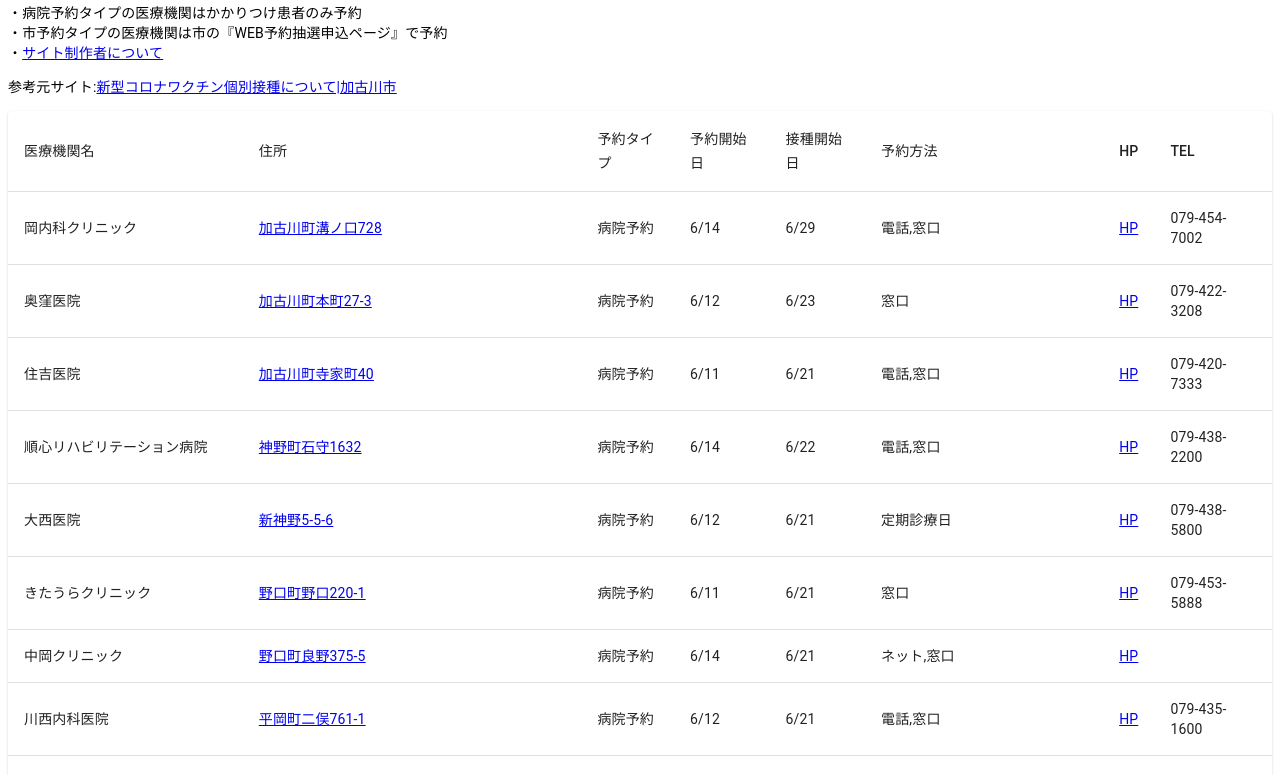
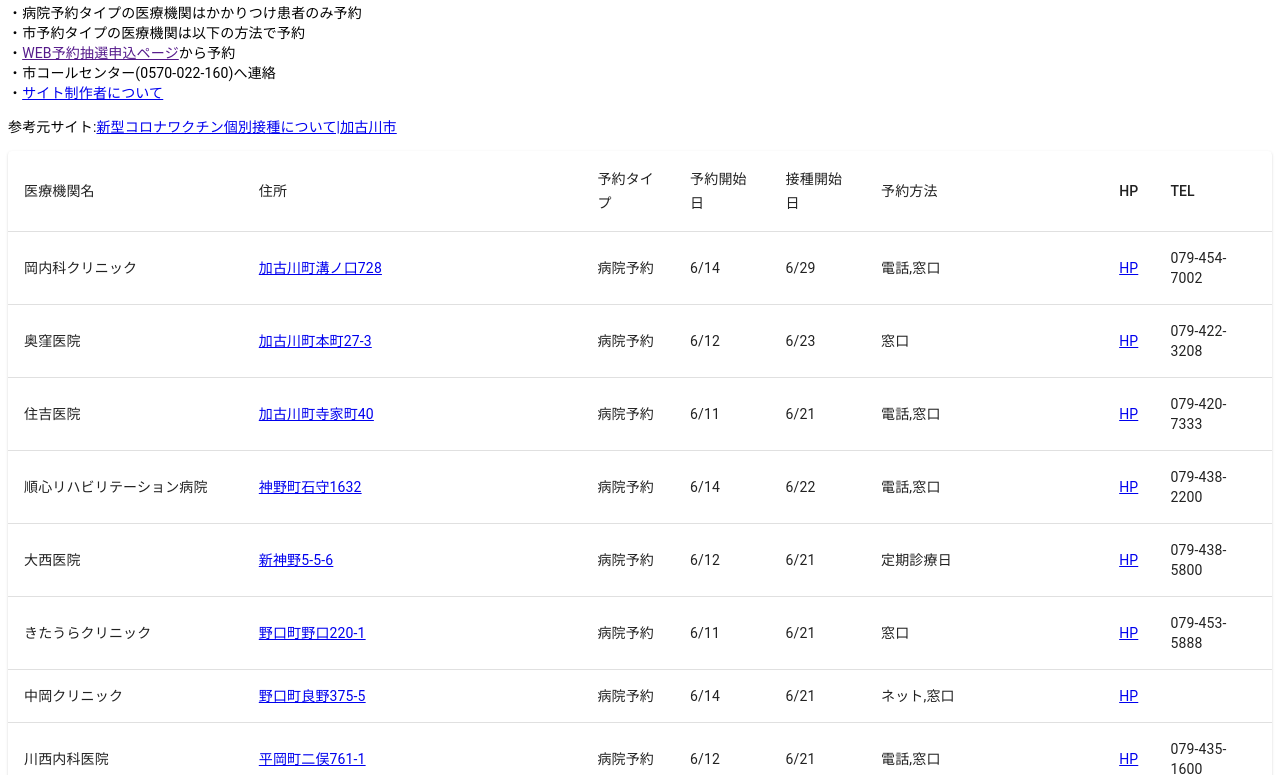
Before and after one commit to shaw-papadino/kakogawa-covid19-hospital-info, a Gatsby site: page / in a window 1280 px wide. Shown: the part 69-844 px from the top of the page. Built offline with nearby package versions, Linux system fonts and the light colour scheme; Gatsby itself is replaced by a stand-in of ours.

Commit message:
コールセンター連絡先追加

```diff
--- a/src/pages/index.js
+++ b/src/pages/index.js
@@ -117,7 +117,13 @@ const Top = () => {
           ・病院予約タイプの医療機関はかかりつけ患者のみ予約
         </ResponsiveTypography>
         <ResponsiveTypography variant="body2">
-          ・市予約タイプの医療機関は市の『WEB予約抽選申込ページ』で予約
+          ・市予約タイプの医療機関は以下の方法で予約
+        </ResponsiveTypography>
+        <ResponsiveTypography variant="body2">
+          　・<a href="">WEB予約抽選申込ページ</a>から予約
+        </ResponsiveTypography>
+        <ResponsiveTypography variant="body2">
+          　・市コールセンター(0570-022-160)へ連絡
         </ResponsiveTypography>
         <ResponsiveTypography variant="body2">
           ・<Link to="/about">サイト制作者について</Link>
```
